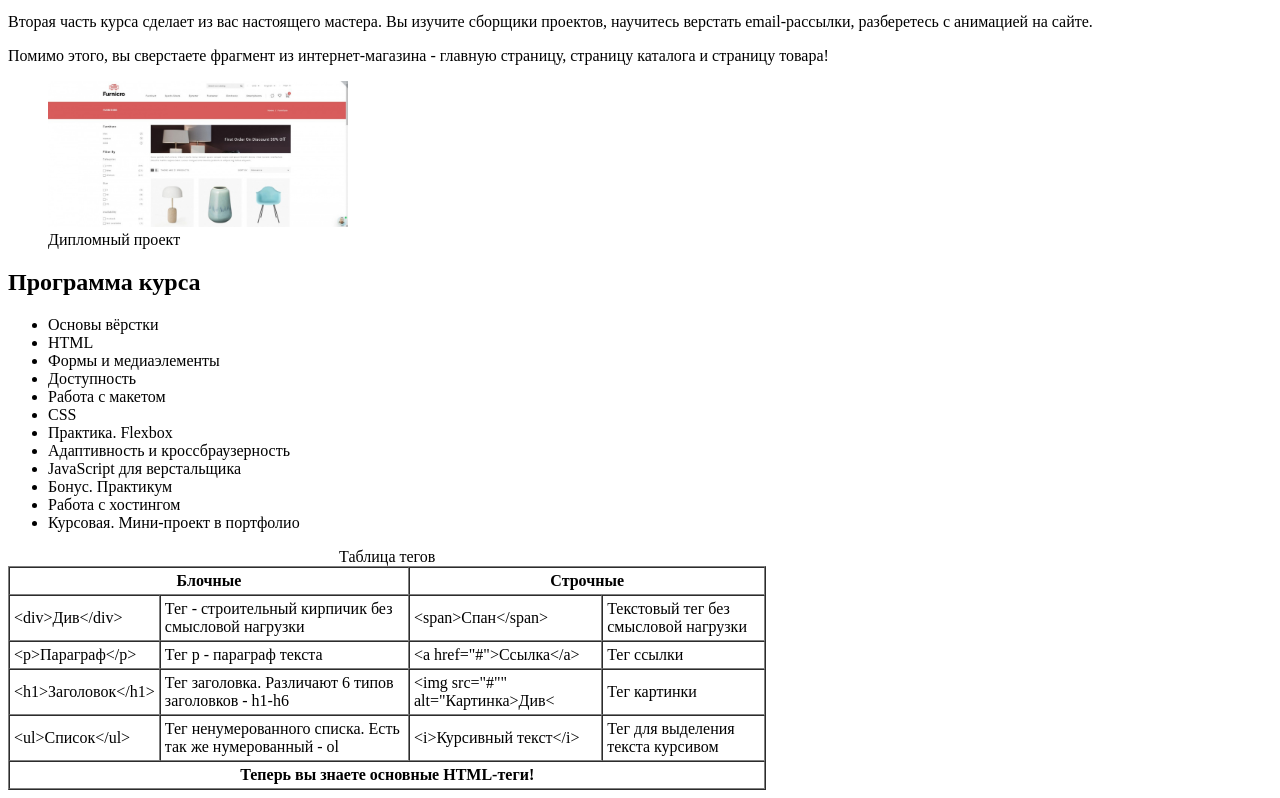
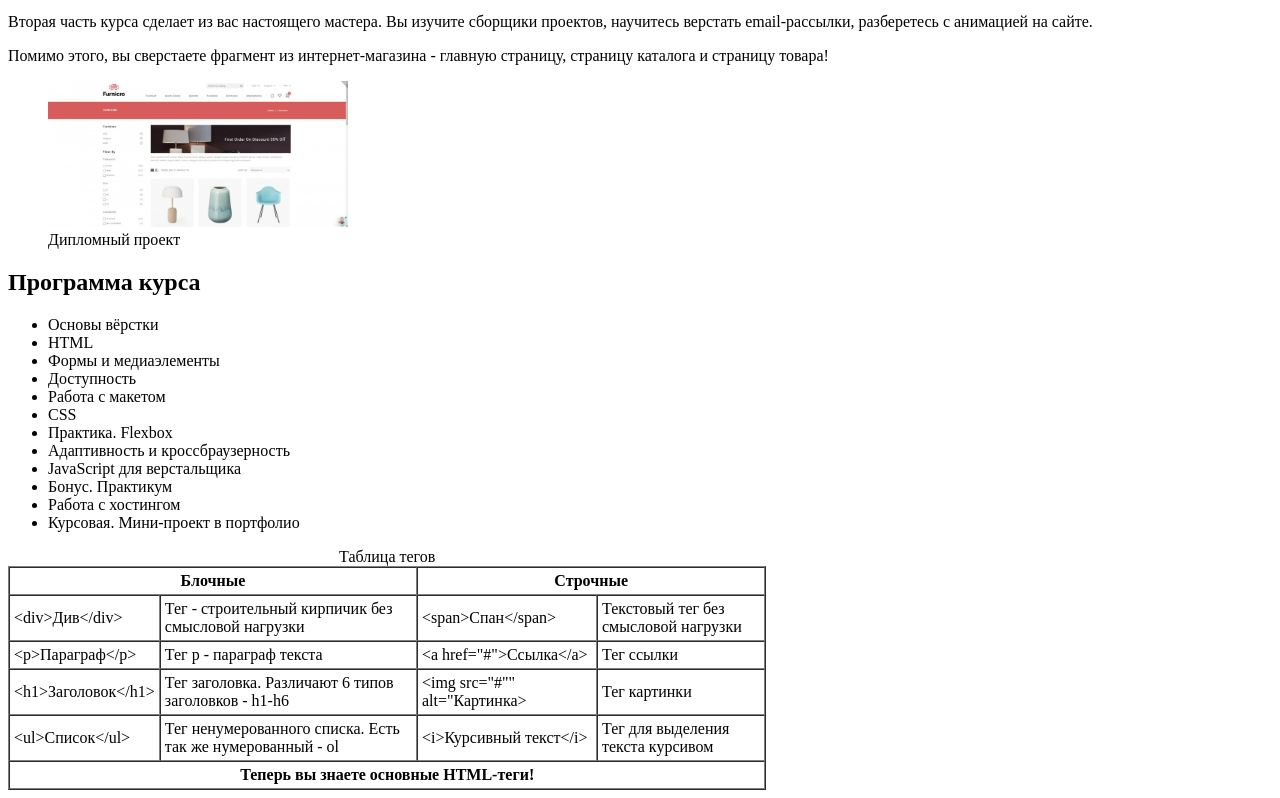
Before and after one commit to vkKlaus/BaseFrontEnd, a plain HTML site: page 2/program.html in a window 1280 px wide. Shown: the part 529-1327 px from the top of the page. Drawn offline with Linux system fonts and the light colour scheme.

Commit message:
Update program.html

```diff
--- a/2/program.html
+++ b/2/program.html
@@ -133,7 +133,7 @@
 
         <td>Тег заголовка. Различают 6 типов заголовков - h1-h6</td>
 
-        <td>&lt;img src="#"" alt="Картинка&gt;Див&lt;</td>
+        <td>&lt;img src="#"" alt="Картинка&gt;</td>
 
         <td>Тег картинки</td>
       </tr>
```
